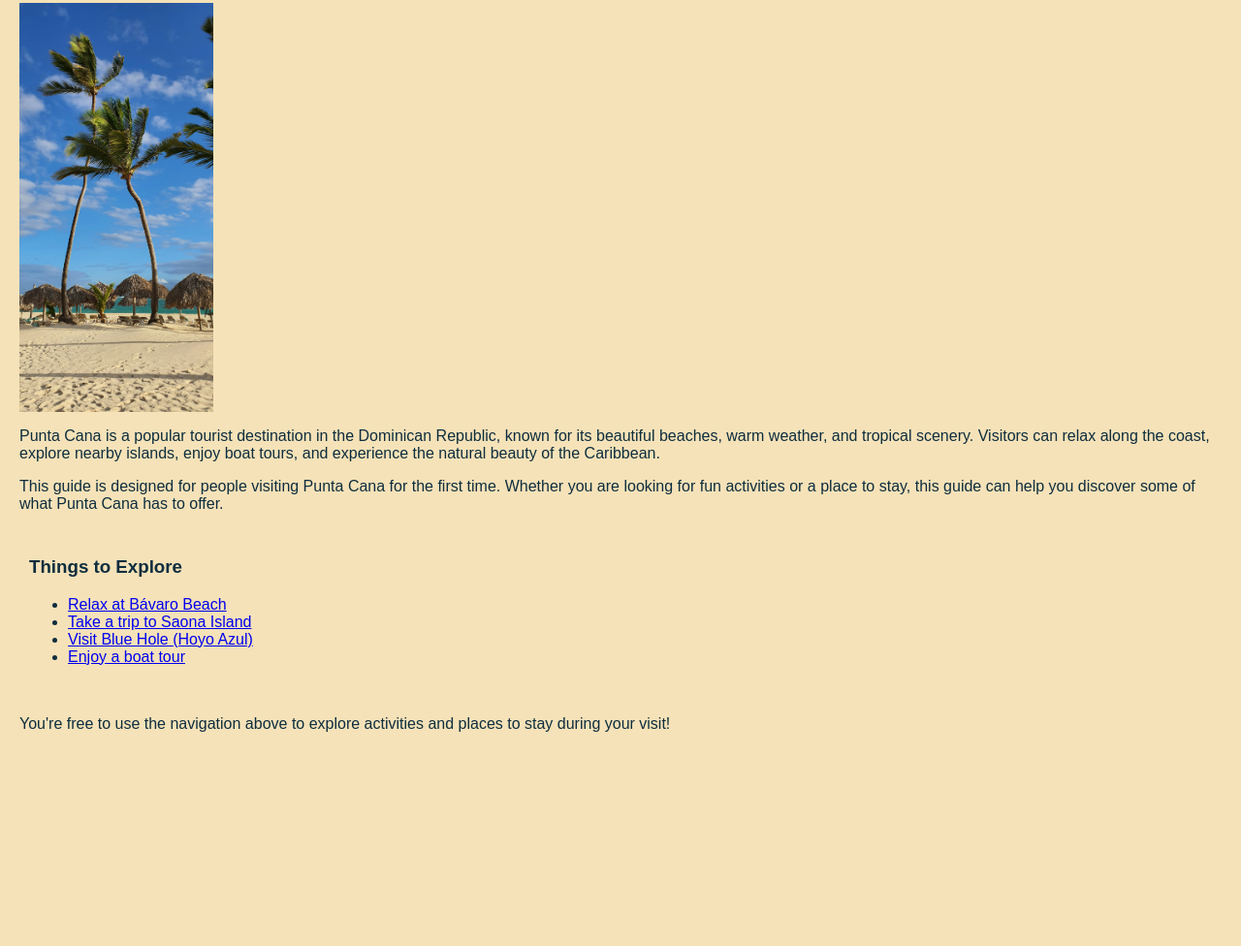
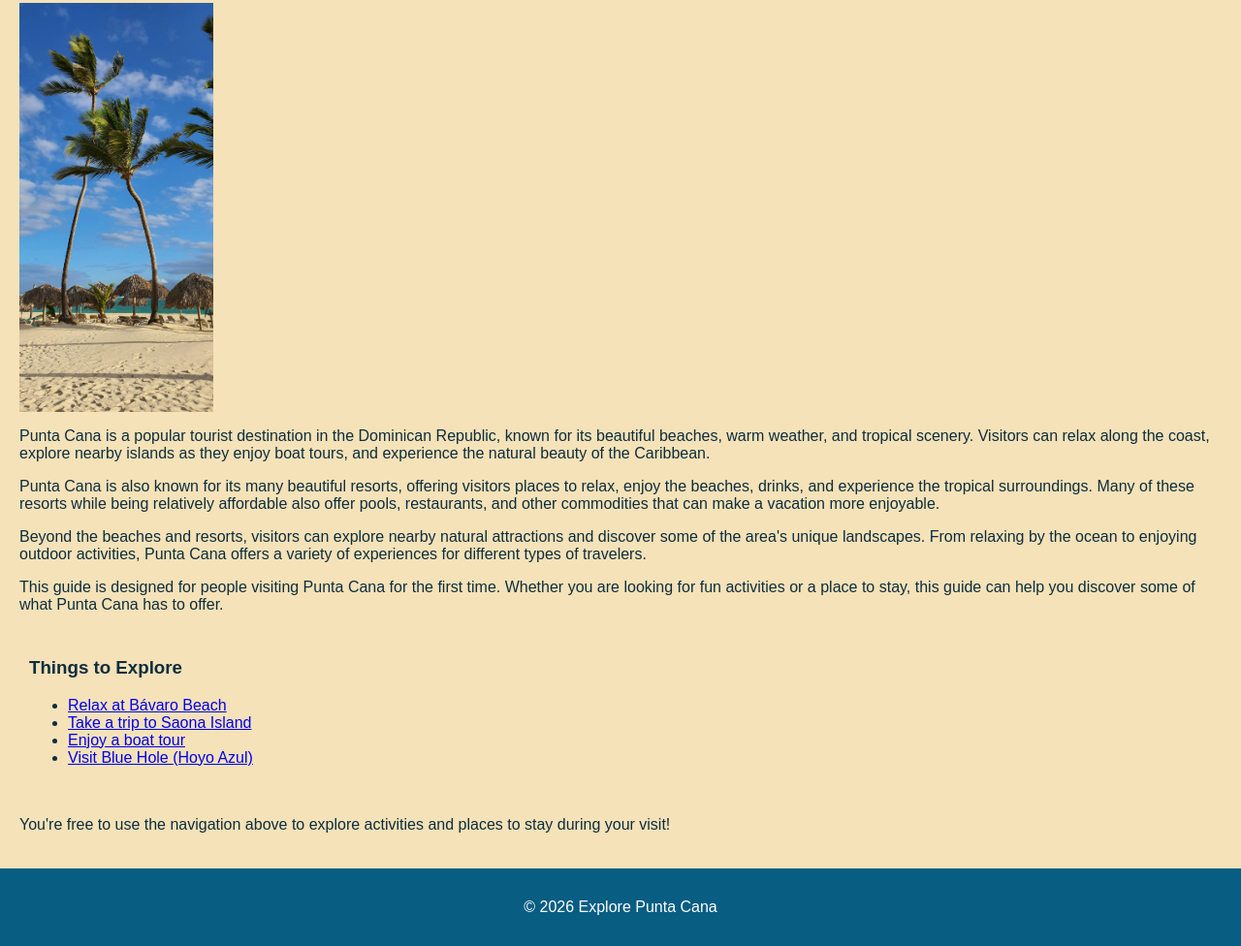
Before and after one commit to jvmaria-d/web110-maria-projfinal, a plain HTML site: page local-guide/index.html in a window 1280 px wide. Shown: the part 243-1219 px from the top of the page at 97% size. Before the commit the page ends 1035 px from the top, so only its background shows below. Drawn offline with Linux system fonts and the light colour scheme.

Commit message:
Final revision uploaded.

```diff
--- a/local-guide/index.html
+++ b/local-guide/index.html
@@ -27,7 +27,11 @@
       <img src="images/kalyan-mukherjee-hcOwJi_YWvs-unsplash.jpg" alt="Palm trees and thatched beach umbrellas along a tropical beach" height="423" width="200">
       <!-- Credit to Kalyan Mukherjee on Unsplash. -->
 
-      <p>Punta Cana is a popular tourist destination in the Dominican Republic, known for its beautiful beaches, warm weather, and tropical scenery. Visitors can relax along the coast, explore nearby islands, enjoy boat tours, and experience the natural beauty of the Caribbean.</p>
+      <p>Punta Cana is a popular tourist destination in the Dominican Republic, known for its beautiful beaches, warm weather, and tropical scenery. Visitors can relax along the coast, explore nearby islands as they enjoy boat tours, and experience the natural beauty of the Caribbean.</p>
+
+      <p>Punta Cana is also known for its many beautiful resorts, offering visitors places to relax, enjoy the beaches, drinks, and experience the tropical surroundings. Many of these resorts while being relatively affordable also offer pools, restaurants, and other commodities that can make a vacation more enjoyable.</p>
+
+      <p>Beyond the beaches and resorts, visitors can explore nearby natural attractions and discover some of the area's unique landscapes. From relaxing by the ocean to enjoying outdoor activities, Punta Cana offers a variety of experiences for different types of travelers.</p>
 
       <p>This guide is designed for people visiting Punta Cana for the first time. Whether you are looking for fun activities or a place to stay, this guide can help you discover some of what Punta Cana has to offer.</p>
 
@@ -36,12 +40,16 @@
         <ul>
           <li><a href="things-to-do.html#bavaro-beach">Relax at Bávaro Beach</a></li>
           <li><a href="things-to-do.html#saona-island">Take a trip to Saona Island</a></li>
+          <li><a href="things-to-do.html#boat-tours">Enjoy a boat tour</a></li>
           <li><a href="things-to-do.html#blue-hole">Visit Blue Hole (Hoyo Azul)</a></li>
-          <li><a href="things-to-do.html#boat-tours">Enjoy a boat tour</a></li>
         </ul>
       </section>
       <p>You're free to use the navigation above to explore activities and places to stay during your visit!</p>
     </main>
+
+    <footer>
+      <p>&copy; 2026 Explore Punta Cana</p>
+    </footer>
   </body>
 
 </html>
```
Also changed, not shown: local-guide/places-to-stay.html (+7 -1 lines), local-guide/things-to-do.html (+8 -2 lines).
